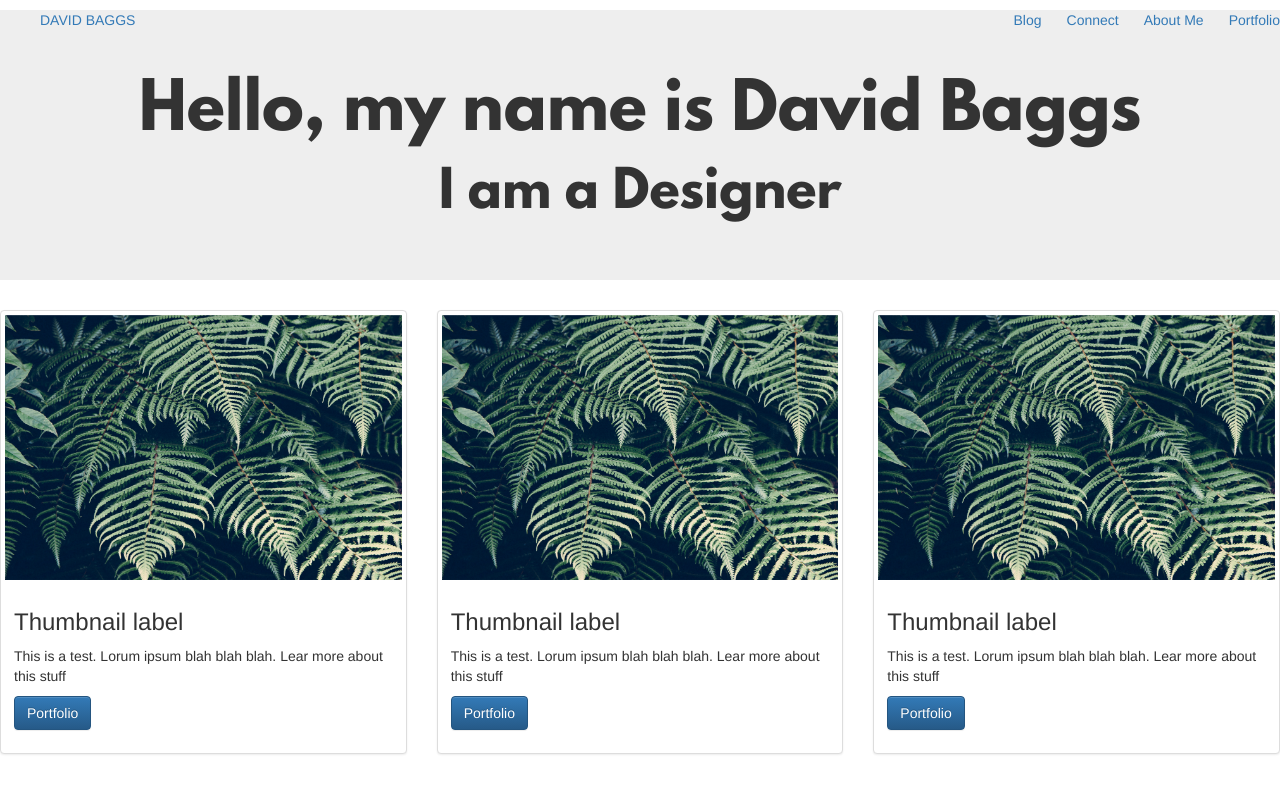
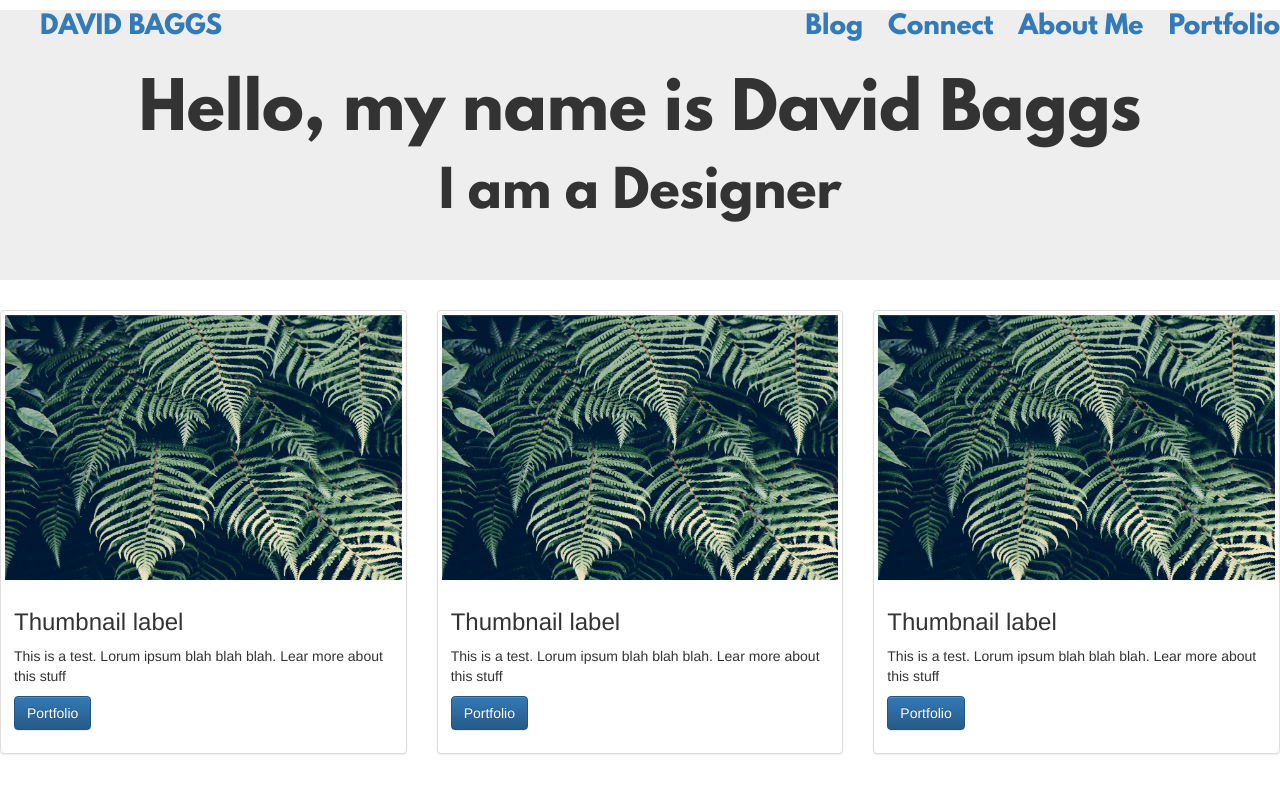
Before and after one commit to dmbaggs/dmbaggs.github.io, a plain HTML site: page index.html in a window 1280 px wide. Drawn offline with nearby package versions, Linux system fonts and the light colour scheme; files whose address does not match are found by name.

Commit message:
font changes

```diff
--- a/index.css
+++ b/index.css
@@ -25,10 +25,14 @@
 .nav-top li {
   display: inline;
   float: left;
+  font-family: 'League Spartan', serif; font-weight: bold;
+  font-size: 25px;
 }
 
 .nav-bottom li {
   display: inline;
   float:right;
   margin-left: 25px;
+  font-family: 'League Spartan', serif; font-weight: bold;
+  font-size: 25px;
 }
```
